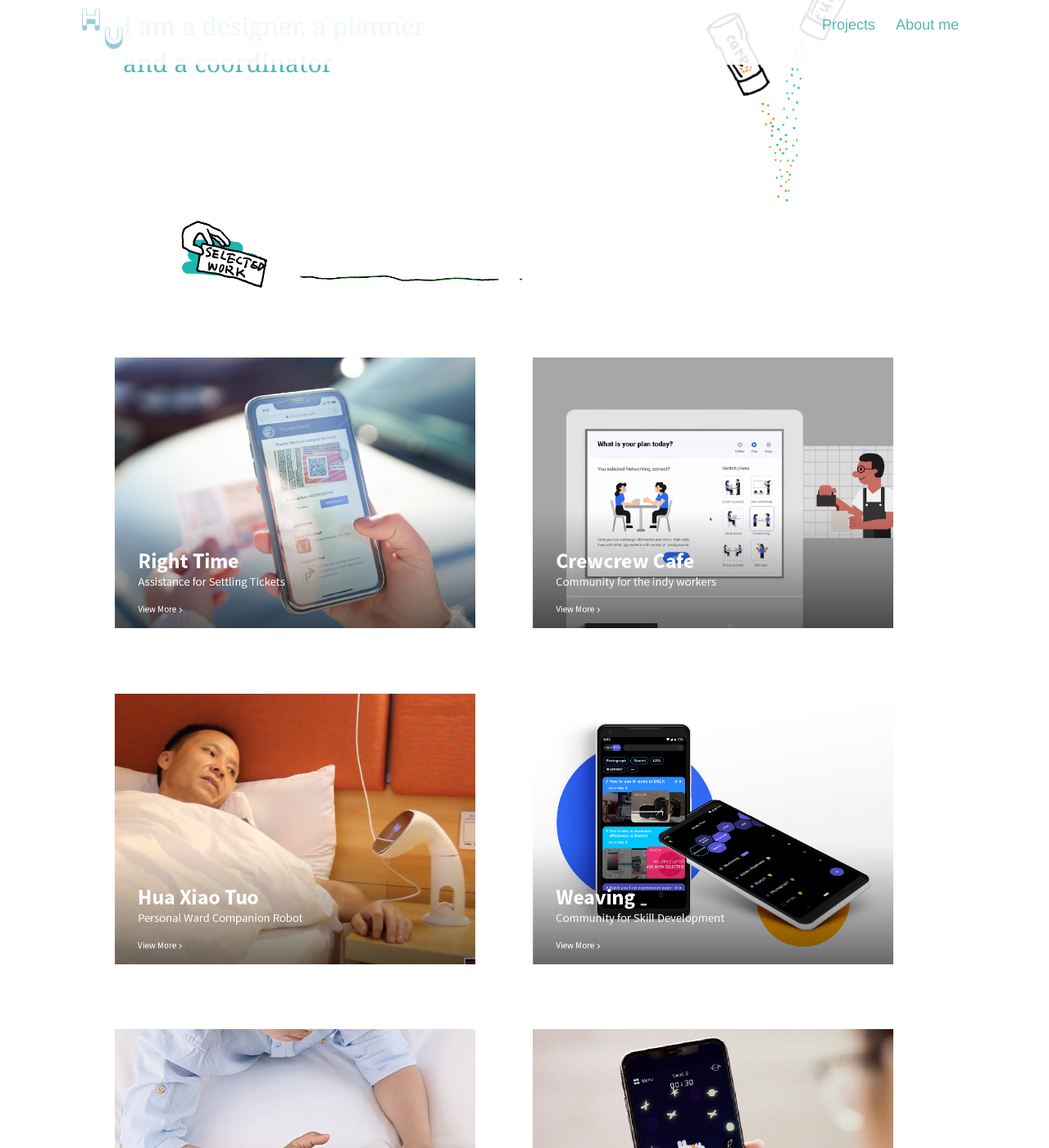
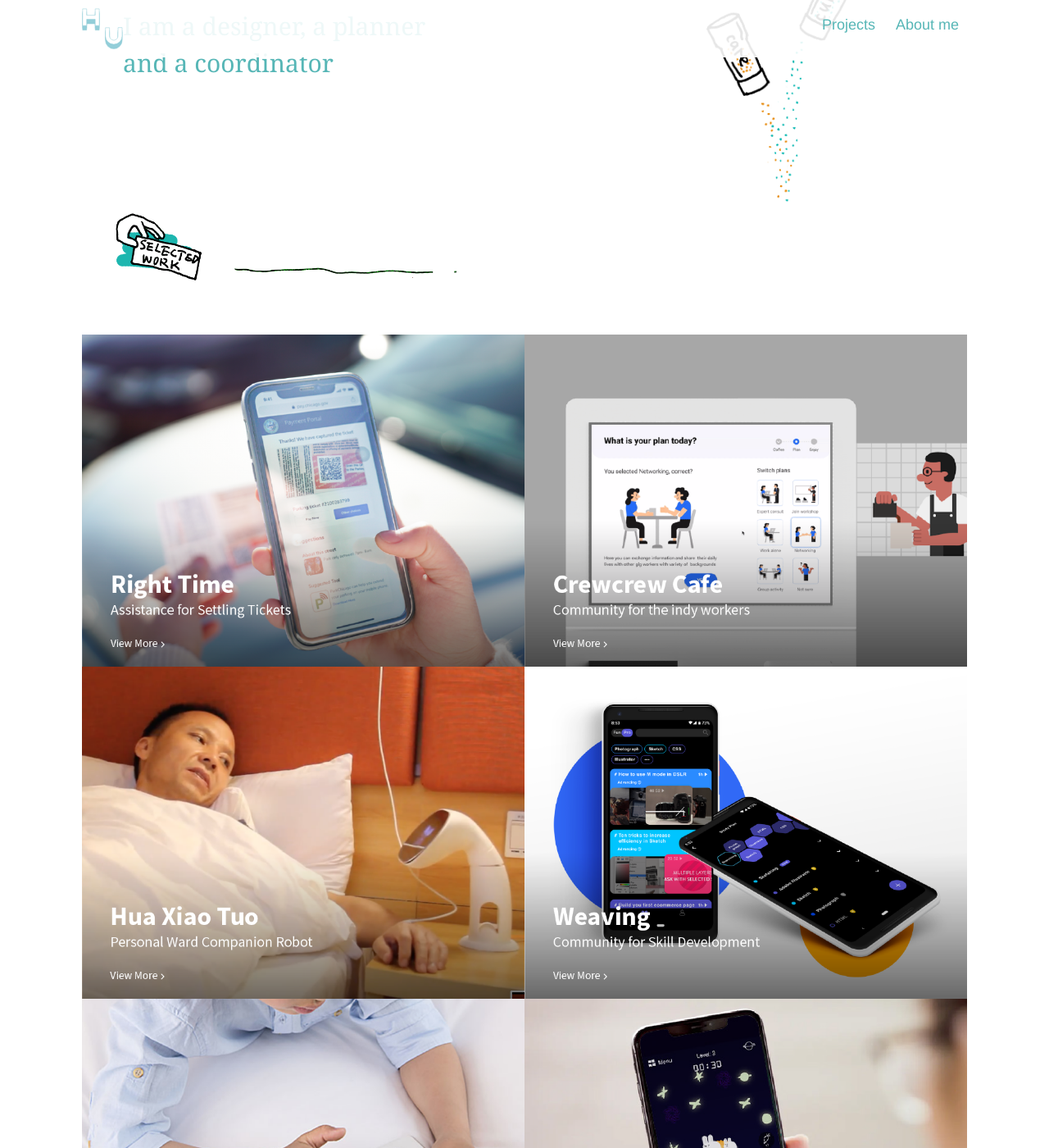
Before and after one commit to yuanyuanhu96/Potfolio-Archive, a Jekyll site: the page index.html, which Jekyll copies as it is, in a window 1280 px wide and 1400 px high, scrolled down 252 px. Shown: the whole window at 82% size. Built offline with Jekyll 4.4.1, drawn with Linux system fonts in a browser that asks for light colours.

Commit message:
Simplified title and mask div

```diff
--- a/CSS/index.css
+++ b/CSS/index.css
@@ -18,7 +18,7 @@
 
 a {
   text-decoration: none;
-  display: inline-block;
+  display: block;
 }
 
 h1 {
@@ -190,6 +190,8 @@
   margin-bottom: 50px;
 }
 
+.two-selected {
+}
 .resume {
   display: block;
   margin: 0 auto;
@@ -198,13 +200,10 @@
 .title {
   position: absolute;
   z-index: -1;
-  padding: 0 10px;
 }
 
 .mask {
   z-index: 5;
-  padding: 0 10px;
-  visibility: visible;
   transition: 500ms;
   opacity: 0;
 }
@@ -286,7 +285,6 @@
   grid-template-columns: 1fr 2fr;
 }
 
-
 .one-to-one {
   display: grid;
   grid-template-columns: 1fr 1fr;
--- a/index.html
+++ b/index.html
@@ -55,87 +55,63 @@
           </div>
         </div>
 
-        <div class="cat-display clearf">
-          <div class="col-5">
-            <div class="title">
-              <a href="./projects/ticket.html">
-                <img src="./assets/img/index/cover-01.png" alt="" width="440" />
+        <div class="two-selected clearf">
+          <div class="col-5 clearf">
+            <a class="title" href="./projects/ticket.html">
+              <img src="./assets/img/index/cover-01.png" alt="" />
+            </a>
+
+            <a class="mask" href="./projects/ticket.html">
+              <img src="./assets/img/index/mask-01.png" alt="" />
             </a>
           </div>
+          <div class="col-5 clearf">
+            <a class="title" href="./projects/crcr.html">
+              <img src="./assets/img/index/cover-02.png" alt="" />
+            </a>
 
-            <div class="mask">
-              <a href="./projects/ticket.html">
-                <img src="./assets/img/index/mask-01.png" alt="" width="440" />
+            <a class="mask" href="./projects/crcr.html">
+              <img src="./assets/img/index/mask-02.png" alt="" />
             </a>
           </div>
         </div>
 
-          <div class="col-5">
-            <div class="title">
-              <a href="./projects/crcr.html">
-                <img src="./assets/img/index/cover-02.png" alt="" width="440" />
+    <div class="two-selected clearf">
+          <div class="col-5 clearf">
+            <a class="title" href="./projects/hxt.html">
+              <img src="./assets/img/index/cover-03.png" alt="" />
+            </a>
+            <a class="mask" href="./projects/hxt.html">
+              <img src="./assets/img/index/mask-03.png" alt="" />
             </a>
           </div>
+          <div class="col-5 clearf">
+            <a class="title" href="./projects/wasa.html">
+              <img src="./assets/img/index/cover-04.png" alt="" />
+            </a>
 
-            <div class="mask">
-              <a href="./projects/crcr.html">
-                <img src="./assets/img/index/mask-02.png" alt="" width="440" />
+            <a class="mask" href="./projects/wasa.html">
+              <img src="./assets/img/index/mask-04.png" alt="" />
             </a>
           </div>
         </div>
-        </div>
 
-        <div class="cat-display clearf">
-          <div class="col-5">
-            <div class="title">
-              <a href="./projects/hxt.html">
-                <img src="./assets/img/index/cover-03.png" alt="" width="440" />
+        <div class="two-selected clearf">
+          <div class="col-5 clearf">
+            <a class="title" href="./projects/yootopia.html">
+              <img src="./assets/img/index/cover-05.png" alt="" />
+            </a>
+            <a class="mask" href="./projects/yootopia.html">
+              <img src="./assets/img/index/mask-05.png" alt="" />
             </a>
           </div>
-            <div class="mask">
-              <a href="./projects/hxt.html">
-                <img src="./assets/img/index/mask-03.png" alt="" width="440" />
+          <div class="col-5 clearf">
+            <a class="title" href="./projects/star.html">
+              <img src="./assets/img/index/cover-06.png" alt="" />
             </a>
-            </div>
-          </div>
-          <div class="col-5">
-            <div class="title">
-              <a href="./projects/wasa.html">
-                <img src="./assets/img/index/cover-04.png" alt="" width="440" />
+            <a class="mask" href="./projects/star.html">
+              <img src="./assets/img/index/mask-06.png" alt="" />
             </a>
-            </div>
-            <div class="mask">
-              <a href="./projects/wasa.html">
-                <img src="./assets/img/index/mask-04.png" alt="" width="440" />
-              </a>
-            </div>
-          </div>
-        </div>
-
-        <div class="cat-display clearf">
-          <div class="col-5">
-            <div class="title">
-              <a href="./projects/yootopia.html">
-                <img src="./assets/img/index/cover-05.png" alt="" width="440" />
-              </a>
-            </div>
-            <div class="mask">
-              <a href="./projects/yootopia.html">
-                <img src="./assets/img/index/mask-05.png" alt="" width="440" />
-              </a>
-            </div>
-          </div>
-          <div class="col-5">
-            <div class="title">
-              <a href="./projects/star.html">
-                <img src="./assets/img/index/cover-06.png" alt="" width="440" />
-              </a>
-            </div>
-            <div class="mask">
-              <a href="./projects/star.html">
-                <img src="./assets/img/index/mask-06.png" alt="" width="440" />
-              </a>
-            </div>
           </div>
         </div>
       </div>
@@ -153,7 +129,6 @@
             <section class="chunk-left">
               <img alt="Git Bash" src="img/index/more-04.jpg" width="300" />
             </section>
-
             <section class="more-explanation">
               <p>
                 “If you have an apple and I have an apple and we exchange these
```
Lines whose indentation alone changed are shown as unchanged.
